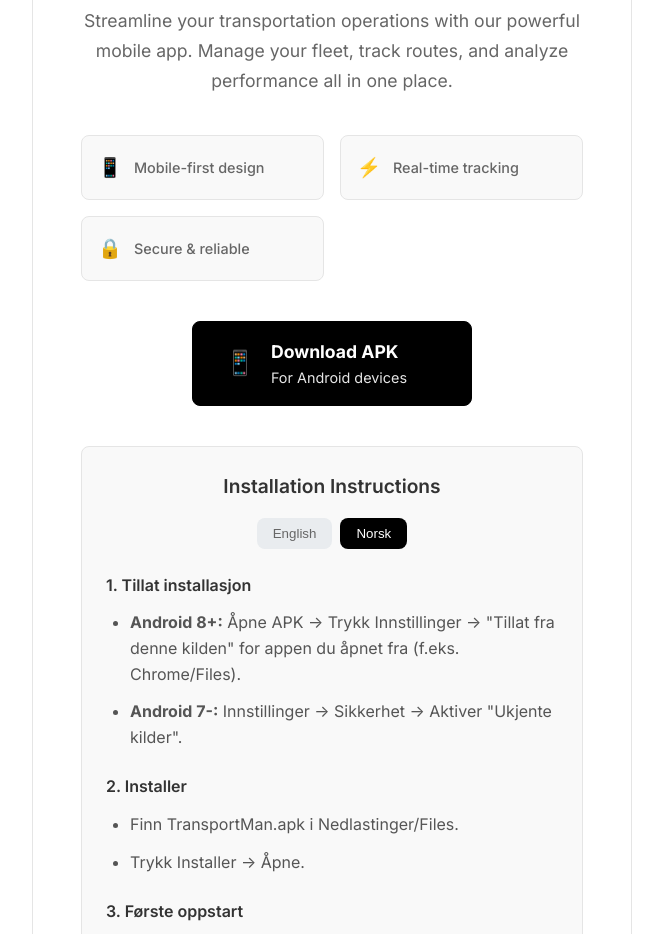
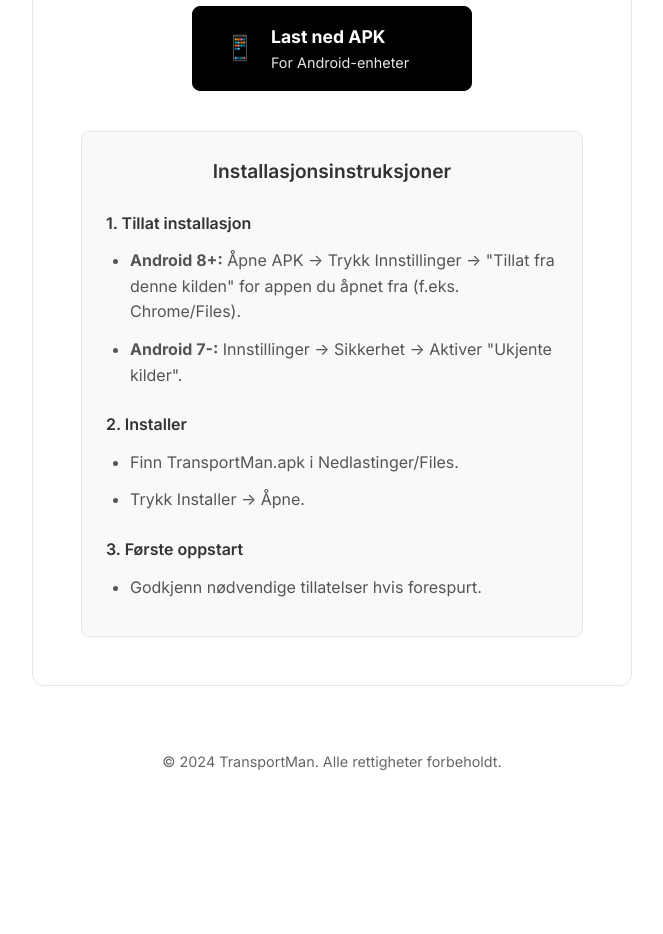
Before and after one commit to Prime-Cargo/TransportTablerDist, a website: page index.html in a window 1280 px wide. Shown: the part 372-1306 px from the top of the page, without its empty margins (308-971 px from the left). After the commit the page ends 1177 px from the top, so only its background shows below. Drawn offline with Linux system fonts and the light colour scheme.

Commit message:
Convert to Norwegian-only: remove all English elements, keep only header, download button, and Norwegian instructions

```diff
--- a/index.html
+++ b/index.html
@@ -15,62 +15,28 @@
         <header class="header">
             <div class="logo">
                 <div class="logo-icon">🚛</div>
-                <h1>TransportMan</h1>
+                <h1>Transport App</h1>
             </div>
-            <p class="tagline">Your transportation management solution</p>
+            <p class="tagline">Din transportløsning</p>
         </header>
 
         <main class="main">
             <div class="download-section">
-                <h2>Download TransportMan</h2>
-                <p class="description">
-                    Streamline your transportation operations with our powerful mobile app.
-                    Manage your fleet, track routes, and analyze performance all in one place.
-                </p>
-
-                <div class="features">
-                    <div class="feature">
-                        <span class="feature-icon">📱</span>
-                        <span>Mobile-first design</span>
-                    </div>
-                    <div class="feature">
-                        <span class="feature-icon">⚡</span>
-                        <span>Real-time tracking</span>
-                    </div>
-                    <div class="feature">
-                        <span class="feature-icon">🔒</span>
-                        <span>Secure & reliable</span>
-                    </div>
-                </div>
+                <h2>Last ned Transport App</h2>
 
                 <div class="download-buttons">
                     <a href="https://github.com/Prime-Cargo/TransportTablerDist/releases/latest/download/TransportMan.apk" class="download-btn primary" download="TransportMan.apk">
                         <span class="btn-icon">📱</span>
                         <span class="btn-text">
-                            <span class="btn-title">Download APK</span>
-                            <span class="btn-subtitle">For Android devices</span>
+                            <span class="btn-title">Last ned APK</span>
+                            <span class="btn-subtitle">For Android-enheter</span>
                         </span>
                     </a>
                 </div>
 
                 <div class="install-instructions">
-                    <h3>Installation Instructions</h3>
+                    <h3>Installasjonsinstruksjoner</h3>
 
-                    <div class="language-tabs">
-                        <button class="tab-btn" onclick="showTab('english')">English</button>
-                        <button class="tab-btn active" onclick="showTab('norwegian')">Norsk</button>
-                    </div>
-
-                    <div id="english-instructions" class="tab-content">
-                        <ol>
-                            <li>Download the APK file above</li>
-                            <li>Enable "Install from unknown sources" in your Android settings</li>
-                            <li>Open the downloaded APK file</li>
-                            <li>Follow the installation prompts</li>
-                        </ol>
-                    </div>
-
-                    <div id="norwegian-instructions" class="tab-content active">
                     <h4>1. Tillat installasjon</h4>
                     <ul>
                         <li><strong>Android 8+:</strong> Åpne APK → Trykk Innstillinger → "Tillat fra denne kilden" for appen du åpnet fra (f.eks. Chrome/Files).</li>
@@ -89,11 +55,10 @@
                     </ul>
                 </div>
             </div>
-            </div>
         </main>
 
         <footer class="footer">
-            <p>&copy; 2024 TransportMan. All rights reserved.</p>
+            <p>&copy; 2024 TransportMan. Alle rettigheter forbeholdt.</p>
         </footer>
     </div>
 
@@ -120,25 +85,6 @@
                 });
             });
         });
-
-        // Tab switching function
-        function showTab(language) {
-            // Hide all tab contents
-            document.querySelectorAll('.tab-content').forEach(content => {
-                content.classList.remove('active');
-            });
-
-            // Remove active class from all buttons
-            document.querySelectorAll('.tab-btn').forEach(btn => {
-                btn.classList.remove('active');
-            });
-
-            // Show selected tab content
-            document.getElementById(language + '-instructions').classList.add('active');
-
-            // Add active class to clicked button
-            event.target.classList.add('active');
-        }
     </script>
 </body>
 </html>
--- a/styles.css
+++ b/styles.css
@@ -84,29 +84,6 @@
     line-height: 1.7;
 }
 
-.features {
-    display: grid;
-    grid-template-columns: repeat(auto-fit, minmax(180px, 1fr));
-    gap: 1rem;
-    margin-bottom: 2.5rem;
-}
-
-.feature {
-    display: flex;
-    align-items: center;
-    gap: 0.75rem;
-    padding: 1rem;
-    background: #f9f9f9;
-    border: 1px solid #e5e5e5;
-    border-radius: 8px;
-    font-weight: 500;
-    color: #666;
-    font-size: 0.9rem;
-}
-
-.feature .feature-icon {
-    font-size: 1.2rem;
-}
 
 /* Download buttons */
 .download-buttons {
@@ -177,43 +154,6 @@
     text-align: center;
 }
 
-/* Language tabs */
-.language-tabs {
-    display: flex;
-    gap: 0.5rem;
-    margin-bottom: 1.5rem;
-    justify-content: center;
-}
-
-.tab-btn {
-    background: #e9ecef;
-    border: none;
-    padding: 0.5rem 1rem;
-    border-radius: 8px;
-    font-weight: 500;
-    color: #666;
-    cursor: pointer;
-    transition: all 0.2s ease;
-}
-
-.tab-btn.active {
-    background: #000;
-    color: white;
-}
-
-.tab-btn:hover:not(.active) {
-    background: #dee2e6;
-    color: #333;
-}
-
-/* Tab content */
-.tab-content {
-    display: none;
-}
-
-.tab-content.active {
-    display: block;
-}
 
 .install-instructions ol,
 .install-instructions ul {
```
Lines whose indentation alone changed are shown as unchanged.
